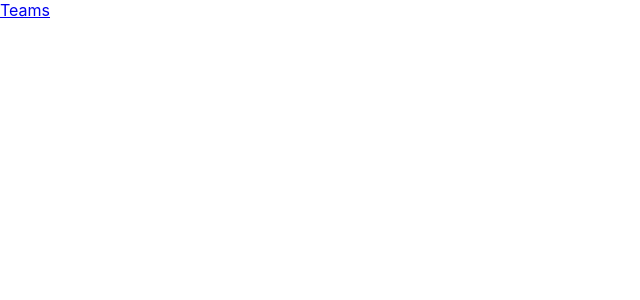
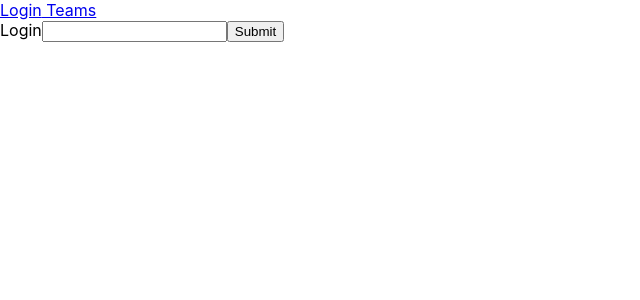
Before and after one commit to seabelis/football-app, a React (Create React App) app: page /login in a window 1280 px wide. Shown: the top 300 px of the page, without its empty margins (0-640 px from the left). Built offline with nearby package versions, Linux system fonts and the light colour scheme.

Commit message:
added LoginFormContainer

```diff
--- a/src/App.js
+++ b/src/App.js
@@ -4,15 +4,18 @@ import { Provider } from 'react-redux'
 import { Route, Link } from 'react-router-dom'
 import TeamsListContainer from './components/TeamsListContainer'
 import TeamDetailsContainer from './components/TeamDetailsContainer'
+import LoginFormContainer from './components/LoginFormContainer'
 
 class App extends Component {
   render() {
     return (
       <Provider store={store}>
         <div>
+          <Link to="/login"> Login</Link>
           <Link to='/'> Teams </Link>
           <Route path="/" exact component={TeamsListContainer} />
           <Route path="/team/:id" exact component={TeamDetailsContainer} />
+          <Route path="/login" exact component={LoginFormContainer} />
         </div>
       </Provider>
     );
--- a/src/components/LoginFormContainer.js
+++ b/src/components/LoginFormContainer.js
@@ -1,7 +1,7 @@
 import React from 'react'
 import LoginForm from './LoginForm'
 import { connect } from 'react-redux'
-import { login } from '../actions'
+import { login } from '../actions/login'
 
 class LoginFormContainer extends React.Component {
   state = { email: '', password: '' }
```
